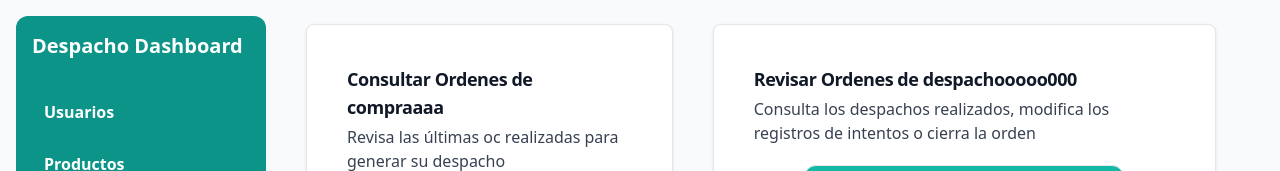
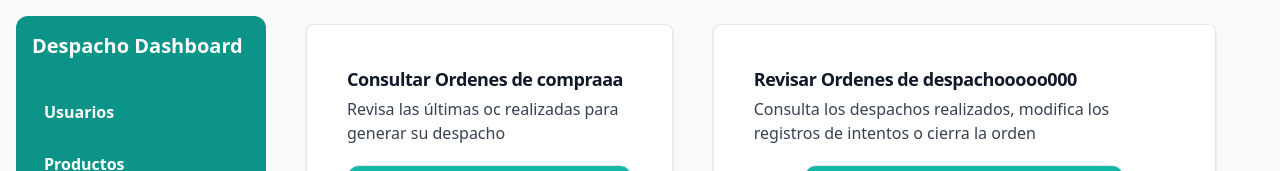
Before and after one commit to WenaEle/FRONT-EXAMEN-DEVOPS, a React (Vite) app: page / in a window 1280 px wide. Shown: the top 171 px of the page. Built offline with nearby package versions, Linux system fonts and the light colour scheme.

Commit message:
cambioos front

```diff
--- a/src/componentes/CrudAdmin/PruebaCards.jsx
+++ b/src/componentes/CrudAdmin/PruebaCards.jsx
@@ -11,7 +11,7 @@ export const PruebaCards = () => {
     <section>
       <div className="flex justify-center">
         <CardComponent
-          title="Consultar Ordenes de compraaaa "
+          title="Consultar Ordenes de compraaa "
           description="Revisa las últimas oc realizadas para generar su despacho"
           buttonText="Consultar"
           onClick={() => {
```
